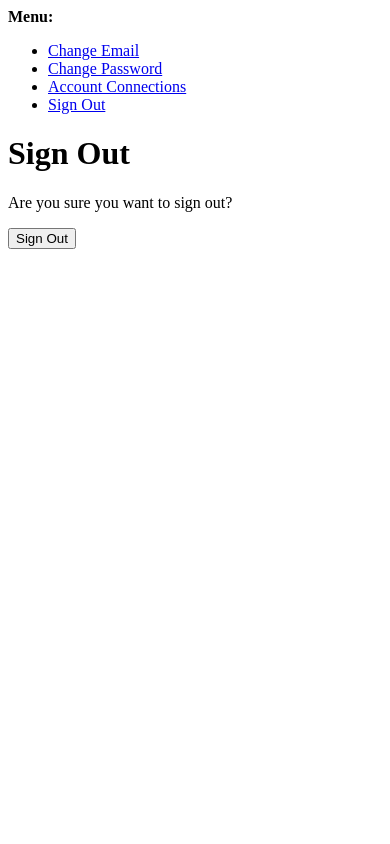
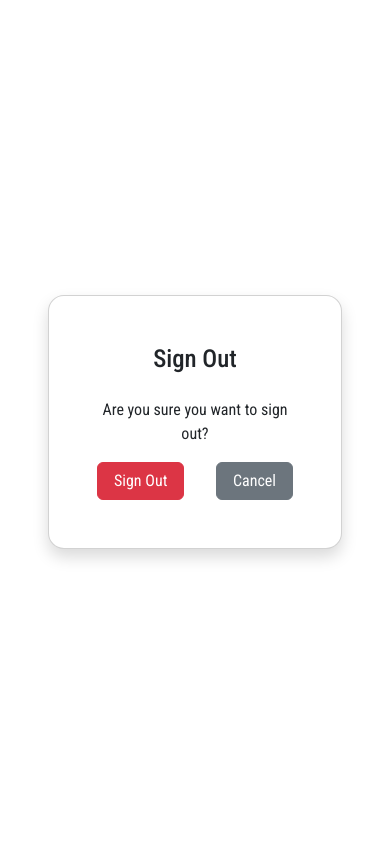
Before and after one commit to tibssy/RaspiMobile, a Django app: page /accounts/logout/ in a window 390 px wide. Run offline with Django 5.2, Linux system fonts and the light colour scheme; the visitor is signed in with stand-in values (Sample User, id 1); some libraries are stand-ins or nearby versions.

Commit message:
Add logout page

```diff
--- a/templates/account/logout.html
+++ b/templates/account/logout.html
@@ -1,25 +1,30 @@
-{% extends "account/base_manage.html" %}
-{% load allauth i18n %}
-{% block head_title %}
-    {% trans "Sign Out" %}
-{% endblock head_title %}
+{% extends "base.html" %}
+{% load i18n %}
+{% load crispy_forms_tags %}
+
+{% block extra_title %}- {% trans "Sign Out" %}{% endblock %}
+
 {% block content %}
-    {% element h1 %}
-        {% trans "Sign Out" %}
-    {% endelement %}
-    {% element p %}
-        {% trans 'Are you sure you want to sign out?' %}
-    {% endelement %}
-    {% url 'account_logout' as action_url %}
-    {% element form method="post" action=action_url no_visible_fields=True %}
-        {% slot body %}
-            {% csrf_token %}
-            {{ redirect_field }}
-        {% endslot %}
-        {% slot actions %}
-            {% element button type="submit" %}
-                {% trans 'Sign Out' %}
-            {% endelement %}
-        {% endslot %}
-    {% endelement %}
-{% endblock content %}
+<div class="d-flex justify-content-center align-items-center vh-100">
+    <div class="container">
+        <div class="row justify-content-center">
+            <div class="col-md-8 p-5">
+                <div class="card shadow rounded rounded-4">
+                    <div class="card-body p-5">
+                        <h2 class="text-center mb-4">{% trans "Sign Out" %}</h2>
+                        <p class="text-center">{% trans 'Are you sure you want to sign out?' %}</p>
+                        <form method="post" action="{% url 'account_logout' %}">
+                            {% csrf_token %}
+                            {{ redirect_field }}
+                            <div class="d-flex justify-content-between">
+                                <button class="btn btn-danger px-3" type="submit">{% trans 'Sign Out' %}</button>
+                                <a href="/" class="btn btn-secondary px-3">Cancel</a>
+                            </div>
+                        </form>
+                    </div>
+                </div>
+            </div>
+        </div>
+    </div>
+</div>
+{% endblock %}
```
